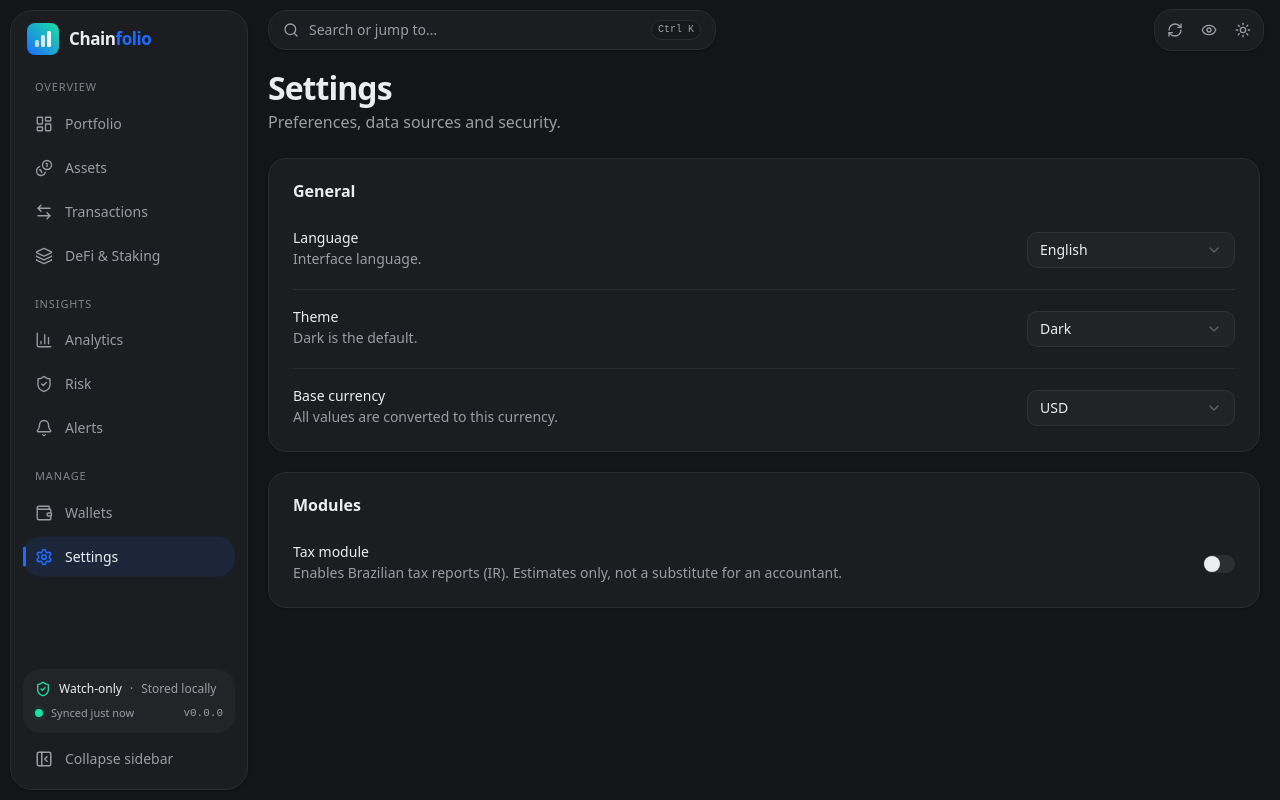
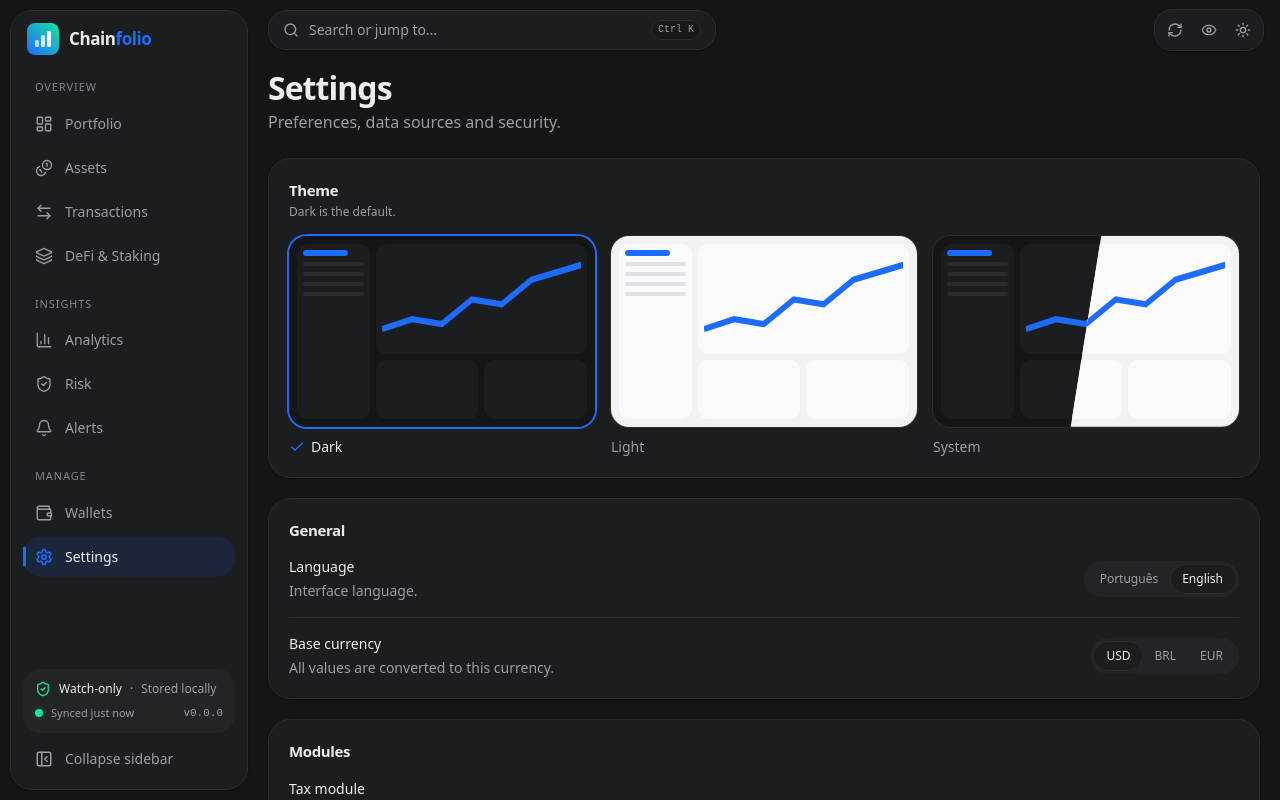
Before and after one commit to Raggzinn/chainfolio, a React (Vite) app: page /#/settings in a window 1280 px wide. Built offline with nearby package versions, Linux system fonts and the light colour scheme.

Commit message:
feat(settings): add visual theme picker and demo mode toggle

```diff
--- a/src/pages/settings.tsx
+++ b/src/pages/settings.tsx
@@ -1,92 +1,79 @@
+import { Check } from "lucide-react";
 import { useTranslation } from "react-i18next";
 import { PageHeader } from "@/components/layout/page-header";
-import { Card, CardContent, CardHeader, CardTitle } from "@/components/ui/card";
+import { Panel } from "@/components/panel";
+import { SegmentedControl } from "@/components/segmented-control";
 import { Label } from "@/components/ui/label";
-import {
-  Select,
-  SelectContent,
-  SelectItem,
-  SelectTrigger,
-  SelectValue,
-} from "@/components/ui/select";
-import { Separator } from "@/components/ui/separator";
 import { Switch } from "@/components/ui/switch";
 import { useTheme } from "@/hooks/use-theme";
-import { SUPPORTED_LANGUAGES } from "@/i18n";
-import { CURRENCIES, type Currency, type Theme, usePreferences } from "@/stores/preferences";
+import { type Language, SUPPORTED_LANGUAGES } from "@/i18n";
+import { cn } from "@/lib/utils";
+import { CURRENCIES, THEMES, type Theme, usePreferences } from "@/stores/preferences";
 
 export function SettingsPage() {
   const { t, i18n } = useTranslation();
   const { theme, setTheme } = useTheme();
-  const { currency, setCurrency, taxModuleEnabled, setTaxModuleEnabled } = usePreferences();
+  const { currency, setCurrency, taxModuleEnabled, setTaxModuleEnabled, demoMode, setDemoMode } =
+    usePreferences();
+
+  const themeLabels: Record<Theme, string> = {
+    dark: t("settings.themeDark"),
+    light: t("settings.themeLight"),
+    system: t("settings.themeSystem"),
+  };
 
   return (
     <>
       <PageHeader title={t("pages.settings.title")} description={t("pages.settings.description")} />
 
-      <Card>
-        <CardHeader>
-          <CardTitle>{t("settings.general")}</CardTitle>
-        </CardHeader>
-        <CardContent className="space-y-5">
-          <SettingRow
-            id="language"
-            label={t("settings.language")}
-            hint={t("settings.languageHint")}
-          >
-            <Select value={i18n.resolvedLanguage} onValueChange={(v) => i18n.changeLanguage(v)}>
-              <SelectTrigger id="language" className="w-52">
-                <SelectValue />
-              </SelectTrigger>
-              <SelectContent>
-                {SUPPORTED_LANGUAGES.map((l) => (
-                  <SelectItem key={l.code} value={l.code}>
-                    {l.label}
-                  </SelectItem>
-                ))}
-              </SelectContent>
-            </Select>
+      <Panel title={t("settings.theme")} subtitle={t("settings.themeHint")}>
+        <div className="grid grid-cols-3 gap-4">
+          {THEMES.map((option) => (
+            <button
+              key={option}
+              type="button"
+              onClick={() => setTheme(option)}
+              className="group space-y-2.5 text-left"
+            >
+              <ThemePreview variant={option} selected={theme === option} />
+              <span
+                className={cn(
+                  "flex items-center gap-1.5 font-medium text-sm",
+                  theme === option ? "text-foreground" : "text-muted-foreground",
+                )}
+              >
+                {theme === option && <Check className="size-4 text-primary" />}
+                {themeLabels[option]}
+              </span>
+            </button>
+          ))}
+        </div>
+      </Panel>
+
+      <Panel title={t("settings.general")}>
+        <div className="divide-y divide-border">
+          <SettingRow label={t("settings.language")} hint={t("settings.languageHint")}>
+            <SegmentedControl
+              label={t("settings.language")}
+              options={SUPPORTED_LANGUAGES.map((l) => l.code)}
+              labels={{ "pt-BR": "Português", en: "English" }}
+              value={(i18n.resolvedLanguage ?? "en") as Language}
+              onChange={(v) => i18n.changeLanguage(v)}
+            />
           </SettingRow>
-          <Separator />
-          <SettingRow id="theme" label={t("settings.theme")} hint={t("settings.themeHint")}>
-            <Select value={theme} onValueChange={(v) => setTheme(v as Theme)}>
-              <SelectTrigger id="theme" className="w-52">
-                <SelectValue />
-              </SelectTrigger>
-              <SelectContent>
-                <SelectItem value="dark">{t("settings.themeDark")}</SelectItem>
-                <SelectItem value="light">{t("settings.themeLight")}</SelectItem>
-                <SelectItem value="system">{t("settings.themeSystem")}</SelectItem>
-              </SelectContent>
-            </Select>
+          <SettingRow label={t("settings.currency")} hint={t("settings.currencyHint")}>
+            <SegmentedControl
+              label={t("settings.currency")}
+              options={CURRENCIES}
+              value={currency}
+              onChange={setCurrency}
+            />
           </SettingRow>
-          <Separator />
-          <SettingRow
-            id="currency"
-            label={t("settings.currency")}
-            hint={t("settings.currencyHint")}
-          >
-            <Select value={currency} onValueChange={(v) => setCurrency(v as Currency)}>
-              <SelectTrigger id="currency" className="w-52">
-                <SelectValue />
-              </SelectTrigger>
-              <SelectContent>
-                {CURRENCIES.map((c) => (
-                  <SelectItem key={c} value={c}>
-                    {c}
-                  </SelectItem>
-                ))}
-              </SelectContent>
-            </Select>
-          </SettingRow>
-        </CardContent>
-      </Card>
+        </div>
+      </Panel>
 
-      <Card>
-        <CardHeader>
-          <CardTitle>{t("settings.modules")}</CardTitle>
-        </CardHeader>
-        <CardContent>
+      <Panel title={t("settings.modules")}>
+        <div className="divide-y divide-border">
           <SettingRow
             id="tax-module"
             label={t("settings.taxModule")}
@@ -98,8 +85,15 @@ export function SettingsPage() {
               onCheckedChange={setTaxModuleEnabled}
             />
           </SettingRow>
-        </CardContent>
-      </Card>
+          <SettingRow
+            id="demo-mode"
+            label={t("settings.demoMode")}
+            hint={t("settings.demoModeHint")}
+          >
+            <Switch id="demo-mode" checked={demoMode} onCheckedChange={setDemoMode} />
+          </SettingRow>
+        </div>
+      </Panel>
     </>
   );
 }
@@ -110,18 +104,80 @@ function SettingRow({
   hint,
   children,
 }: {
-  id: string;
+  id?: string;
   label: string;
   hint: string;
   children: React.ReactNode;
 }) {
   return (
-    <div className="flex items-center justify-between gap-6">
+    <div className="flex items-center justify-between gap-6 py-4 first:pt-0 last:pb-0">
       <div className="space-y-1">
-        <Label htmlFor={id}>{label}</Label>
-        <p className="text-muted-foreground text-sm">{hint}</p>
+        <Label htmlFor={id} className="text-sm">
+          {label}
+        </Label>
+        <p className="max-w-lg text-muted-foreground text-sm">{hint}</p>
       </div>
       {children}
     </div>
   );
 }
+
+/** Miniature app window drawn in the given theme. */
+function ThemePreview({ variant, selected }: { variant: Theme; selected: boolean }) {
+  const half = variant === "system";
+  return (
+    <div
+      className={cn(
+        "relative aspect-[16/10] overflow-hidden rounded-xl ring-1 ring-border transition-all duration-300 group-hover:-translate-y-0.5",
+        selected && "ring-2 ring-primary",
+      )}
+    >
+      <MiniWindow dark={variant !== "light"} />
+      {half && (
+        <div
+          className="absolute inset-0"
+          style={{ clipPath: "polygon(55% 0, 100% 0, 100% 100%, 45% 100%)" }}
+        >
+          <MiniWindow dark={false} />
+        </div>
+      )}
+    </div>
+  );
+}
+
+function MiniWindow({ dark }: { dark: boolean }) {
+  const bg = dark ? "#141517" : "#f2f2f4";
+  const panel = dark ? "#1c1d20" : "#fafafb";
+  const line = dark ? "#2b2c30" : "#e1e1e5";
+  return (
+    <div className="absolute inset-0 flex gap-1.5 p-2" style={{ background: bg }}>
+      <div className="w-1/4 space-y-1.5 rounded-md p-1.5" style={{ background: panel }}>
+        <div className="h-1.5 w-3/4 rounded-full bg-primary" />
+        {[0, 1, 2, 3].map((i) => (
+          <div key={i} className="h-1 rounded-full" style={{ background: line }} />
+        ))}
+      </div>
+      <div className="flex flex-1 flex-col gap-1.5">
+        <div className="flex-1 rounded-md p-1.5" style={{ background: panel }}>
+          <svg
+            viewBox="0 0 100 40"
+            className="h-full w-full"
+            preserveAspectRatio="none"
+            aria-hidden="true"
+          >
+            <path
+              d="M0 32 L15 28 L30 30 L45 20 L60 22 L75 12 L100 6"
+              fill="none"
+              stroke="#1E6BFF"
+              strokeWidth="2.5"
+            />
+          </svg>
+        </div>
+        <div className="flex h-1/3 gap-1.5">
+          <div className="flex-1 rounded-md" style={{ background: panel }} />
+          <div className="flex-1 rounded-md" style={{ background: panel }} />
+        </div>
+      </div>
+    </div>
+  );
+}
```
